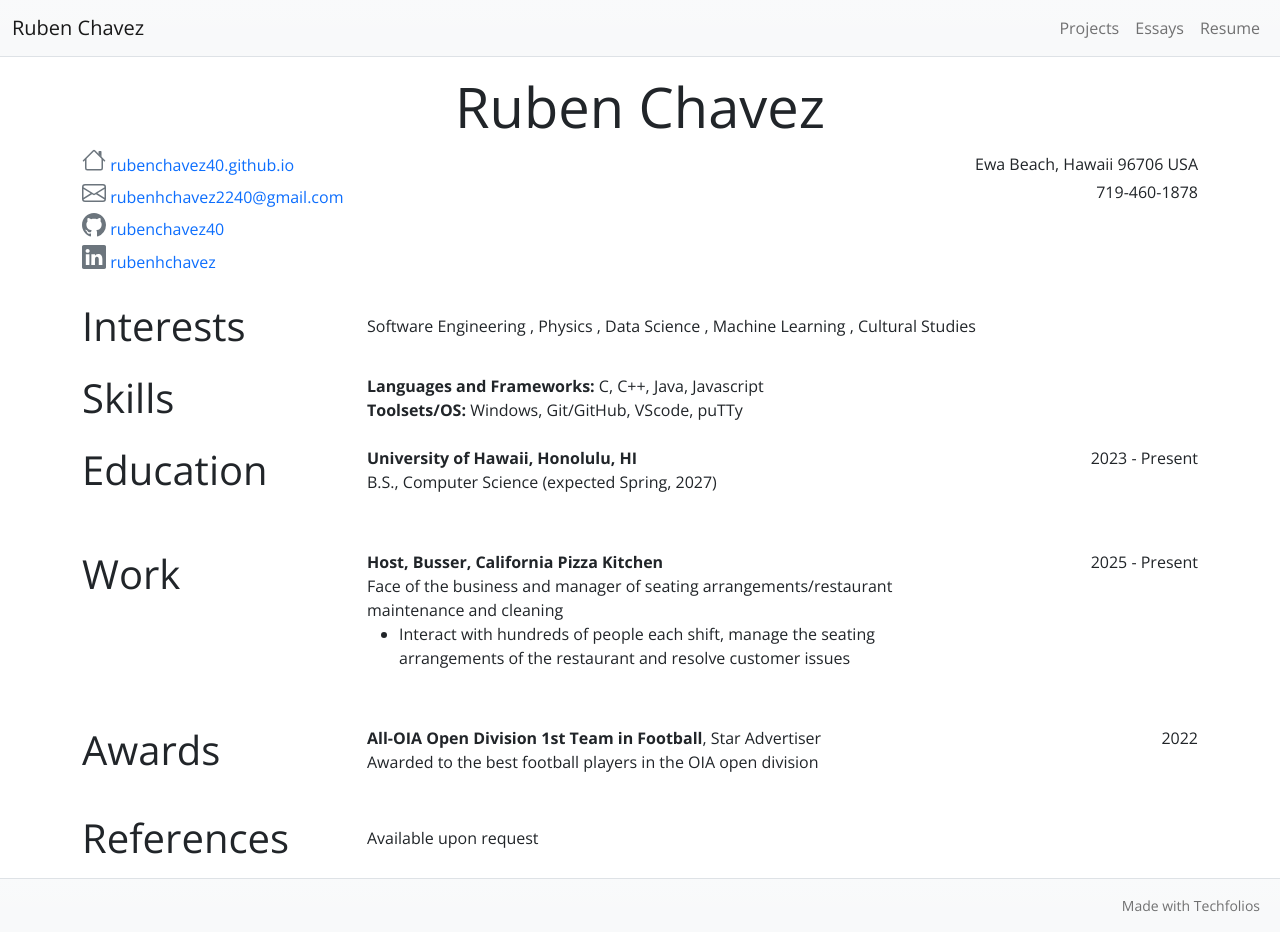
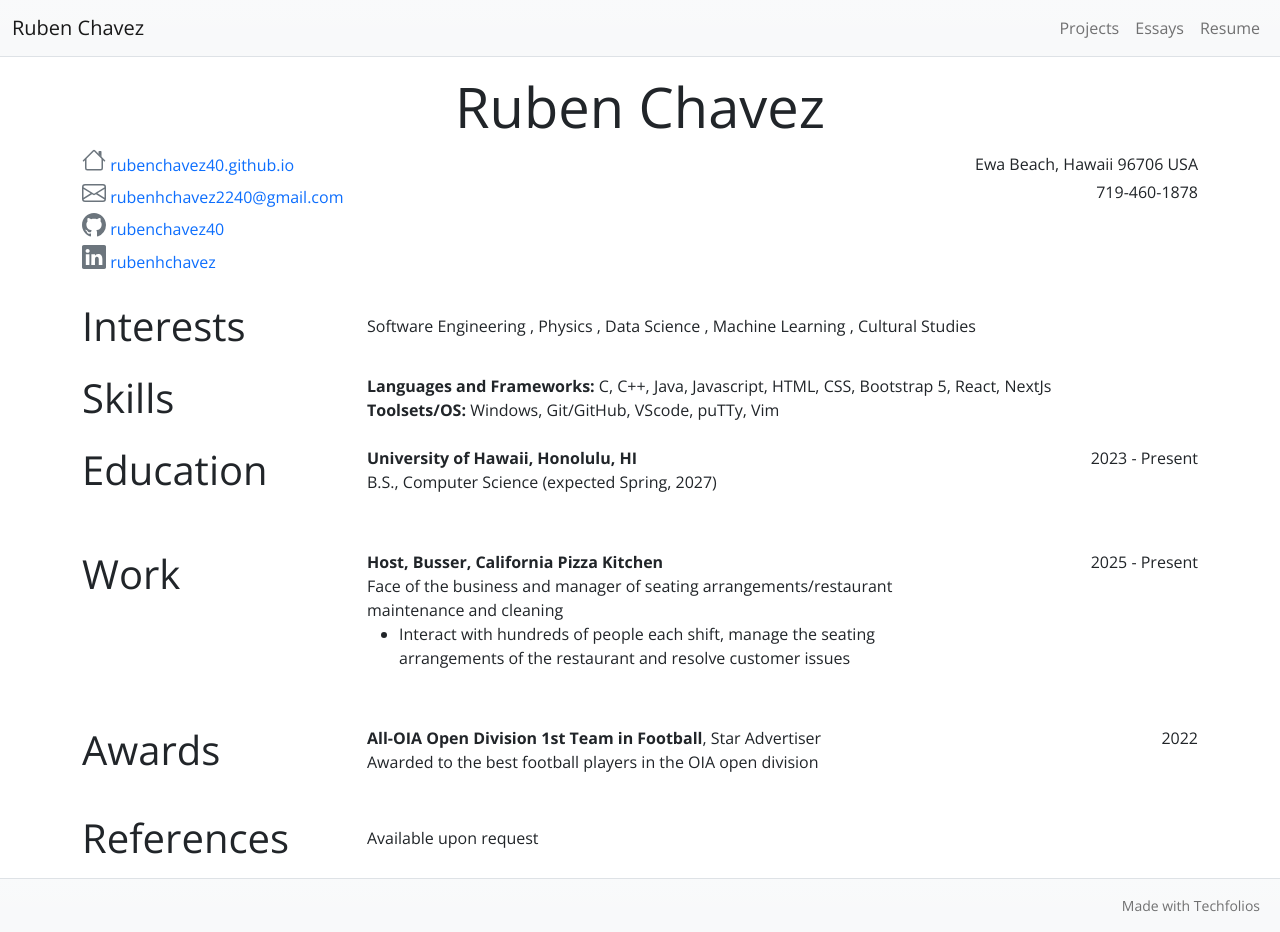
Before and after one commit to rubenchavez40/rubenchavez40.github.io, a Jekyll site: the page built from resume.html, in a window 1280 px wide. Built offline with Jekyll 4.4.1, drawn with Linux system fonts in a browser that asks for light colours.

Commit message:
Update bio.json

```diff
--- a/_data/bio.json
+++ b/_data/bio.json
@@ -23,11 +23,11 @@
   "skills": [
     {
       "name": "Languages and Frameworks",
-      "keywords": [ "C", "C++", "Java", "Javascript" ]
+      "keywords": [ "C", "C++", "Java", "Javascript", "HTML", "CSS", "Bootstrap 5", "React", "NextJs" ]
     },
     {
       "name": "Toolsets/OS",
-      "keywords": [ "Windows", "Git/GitHub", "VScode", "puTTy" ]
+      "keywords": [ "Windows", "Git/GitHub", "VScode", "puTTy", "Vim" ]
     }
   ],
   "education": [
```
